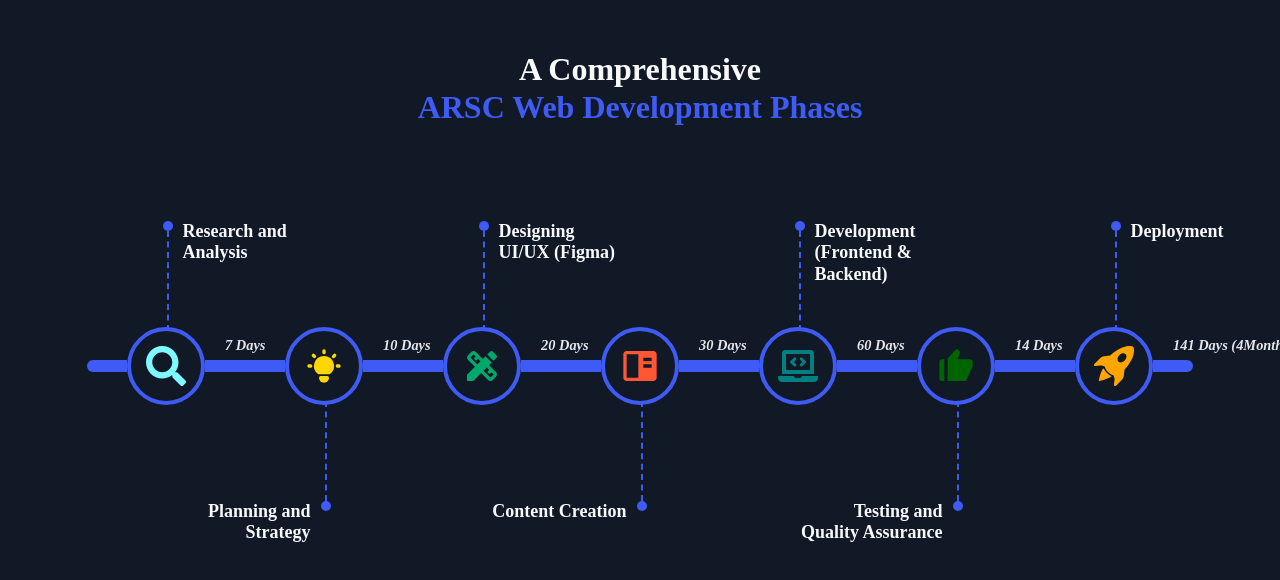
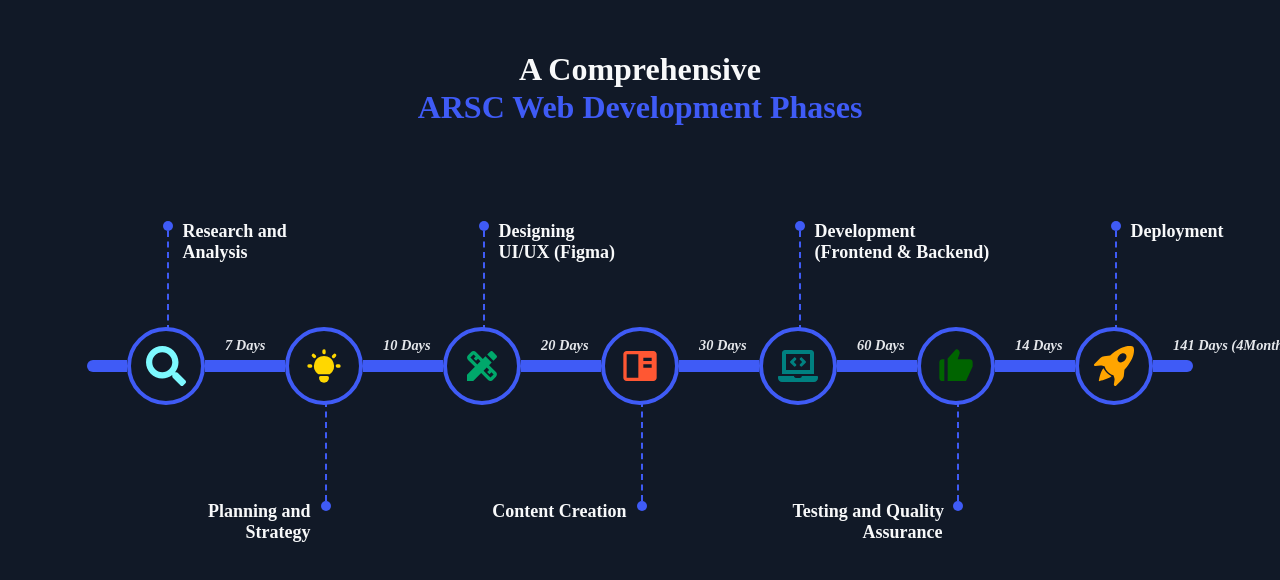
Before and after one commit to p-Smart/todo, a Next.js app: page /wdlc in a window 1280 px wide. Shown: the top 580 px of the page. Built offline with nearby package versions, Linux system fonts and the light colour scheme; a web font is replaced by a local one.

Commit message:
Made changes

```diff
--- a/src/components/WDLC/DottedLine.js
+++ b/src/components/WDLC/DottedLine.js
@@ -67,7 +67,8 @@ const Circle = ({title, textLeft, textRight}) => {
             width: '150px',
             color: 'neutral.50',
             ...textRight && {left: '20px'},
-            ...textLeft && {right: '20px', textAlign: 'right'}
+            ...textLeft && {right: '20px', textAlign: 'right'},
+            whiteSpace: 'nowrap'
         }}
         >
             {formatTitleWithNewlines(title)}
--- a/src/pages/wdlc.js
+++ b/src/pages/wdlc.js
@@ -15,13 +15,13 @@ const WDLCPage = () => {
 
     const phases = [
         {
-            title: 'Research and Analysis',
+            title: 'Research and\nAnalysis',
             duration: 7,
             Icon: FaSearch,
             IconColor: '#7DF9FF'
         },
         {
-            title: 'Planning and Strategy',
+            title: 'Planning and\nStrategy',
             duration: 10,
             Icon: TbBulbFilled,
             IconColor: '#FFD700'
@@ -39,13 +39,13 @@ const WDLCPage = () => {
             IconColor: '#FF5733'
         },
         {
-            title: 'Development (Frontend & Backend)',
+            title: 'Development\n(Frontend & Backend)',
             duration: 60,
             Icon: FaLaptopCode,
             IconColor: '#008080'
         },
         {
-            title: 'Testing and Quality Assurance',
+            title: 'Testing and Quality\nAssurance',
             duration: 14,
             Icon: BiSolidLike,
             IconColor: '#006400'
```
